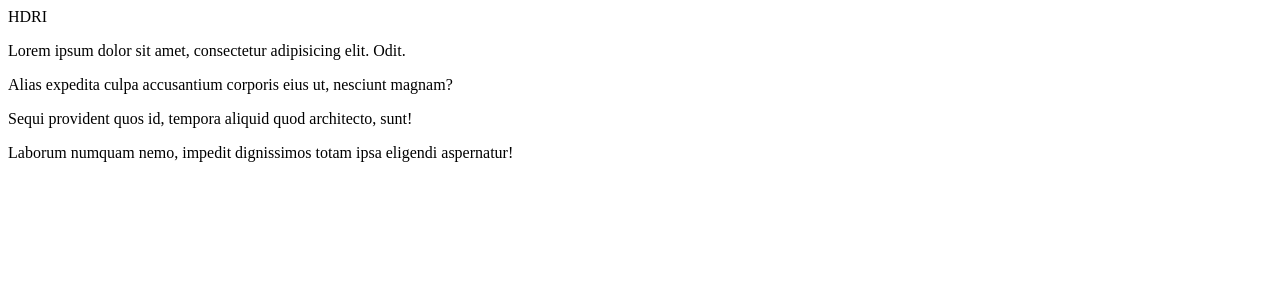
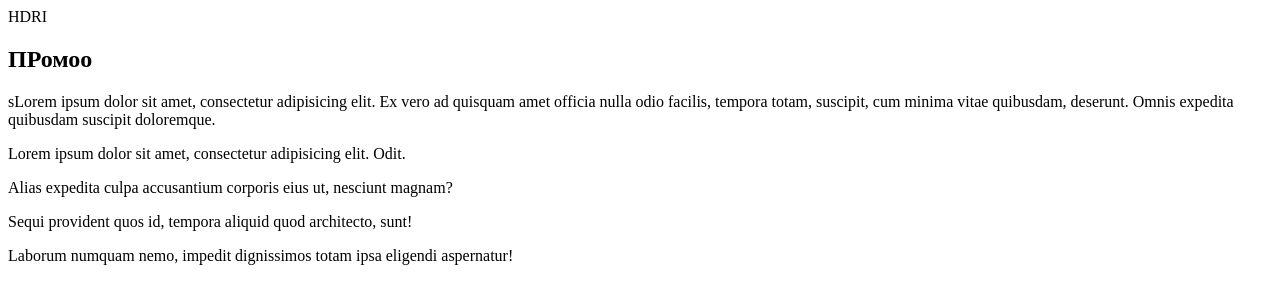
Before and after one commit to kvaaanta/epic-test-git, a plain HTML site: page index.html in a window 1280 px wide. Drawn offline with Linux system fonts and the light colour scheme.

Commit message:
Сверстала промо

```diff
--- a/css/style.css
+++ b/css/style.css
@@ -5,3 +5,6 @@ body {
 header {
 	display: block;
 }
+.promo {
+	color: #000;
+}
--- a/index.html
+++ b/index.html
@@ -8,6 +8,11 @@
 
 	<header>HDRI</header>
 
+	<section>
+		<h1>ПРомоо</h1>
+		<p>sLorem ipsum dolor sit amet, consectetur adipisicing elit. Ex vero ad quisquam amet officia nulla odio facilis, tempora totam, suscipit, cum minima vitae quibusdam, deserunt. Omnis expedita quibusdam suscipit doloremque.</p>
+	</section>
+
 	<p>Lorem ipsum dolor sit amet, consectetur adipisicing elit. Odit.</p>
 	<p>Alias expedita culpa accusantium corporis eius ut, nesciunt magnam?</p>
 	<p>Sequi provident quos id, tempora aliquid quod architecto, sunt!</p>
```
